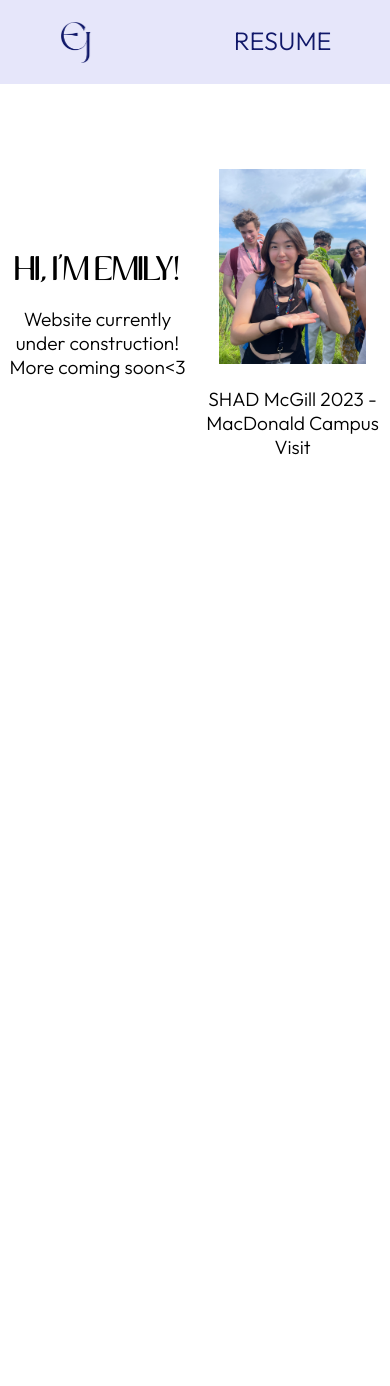
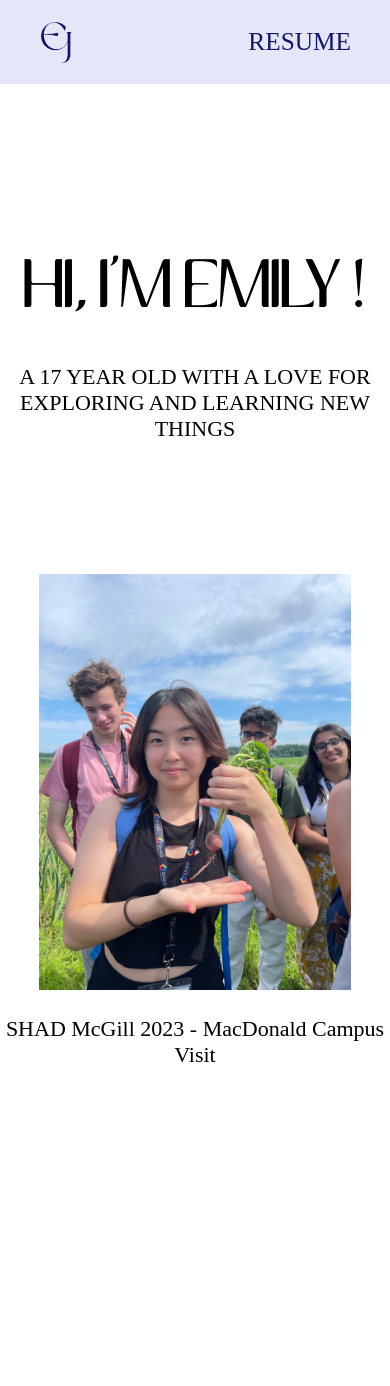
Before and after one commit to ej1ng/portfolio, a PHP site: page / in a window 390 px wide. Shown: the top 1386 px of the page. Run offline with PHP 8.4, Linux system fonts and the light colour scheme.

Commit message:
attempted responsive design

```diff
--- a/index.html
+++ b/index.html
@@ -4,6 +4,7 @@
 
     <head>
 		<meta charset="UTF-8" />
+        <meta name= "viewport" content="width=device-width, initial-scale=1.0">
 
         <title>Emily Jing</title>
 
@@ -33,24 +34,19 @@
             <div class="contentBlock">
                 <!--Introduction section-->
                 <div class="introContent">
-
                     <div class="leftBlock">
                         <div id="introText">
-                            HI, I'M EMILY!
+                            HI, I'M EMILY !
                         </div>
-                        <p id="bodyText">
-                            Website currently under construction!
-                            <br>More coming soon<3
-                        </p>
+                        <div class="descriptionBox" id="bodyText">
+                            A 17 YEAR OLD WITH A LOVE FOR EXPLORING AND LEARNING NEW THINGS
+                        </div>
                     </div>
-
 
                     <div class="rightBlock">
                         <img id="me" src="images/me.png">
-                        <p id="bodyText" padding-right: 11.5vh >SHAD McGill 2023 - MacDonald Campus Visit</p>
+                        <p id="bodyText">SHAD McGill 2023 - MacDonald Campus Visit</p>
                     </div>
-
-
                 </div>
 
 
--- a/styles.css
+++ b/styles.css
@@ -2,7 +2,6 @@
     font-family: 'Outfit';
     src: url(../fonts/Outfit-Light.ttf);
 }
-/* add another font */
 @font-face {
     font-family: 'Aubrey';
     src: url(../fonts/Aubrey.ttf);
@@ -28,7 +27,7 @@ body {
 }
 .navBar {
     display: flex;
-    width: 70vw;
+    width: 80vw;
     height: 7vh;
     align-items: center;
     justify-content: center;
@@ -36,14 +35,14 @@ body {
 }
 .navOptions {
     display: flex;
-    width: 50vw;
+    width: 55vw;
     height: 7vh;
     align-items: center;
     justify-content: right;
 }
 .navLogo {
     display: flex;
-    width: 20vw;
+    width: 25vw;
     height: 7vh;
     align-items: center;
     justify-content: left;
@@ -54,7 +53,7 @@ body {
 }
 .button {
     display: block;
-    font-family: Outfit;
+    font-family: Skia;
     color: #101769;
     text-align: center;
     text-decoration: none;
@@ -88,26 +87,33 @@ body {
 .leftBlock {
     height: 90vh;
     width: 50vw;
-    background-color: white;
+    display: block;
+}
+.descriptionBox {
+    display: block;
+    width: 50vh;
+    justify-content: center;
+    margin: auto;
+    padding-top: 5vh;
 }
 #introText {
-    font-size: max(4vw, 30px);
+    font-size: 9vh;
     font-family: Aubrey;
     color: black;
     animation: transitionIn 1s;
-    padding-top: 20vh;
+    padding-top: 28vh;
 }
 #bodyText {
-    font-size: max(1.2em, 11px);
-    font-family: Outfit;
+    font-size: 2.5vh;
+    font-family: Skia;
     color: black;
     animation: transitionIn 1s;
 }
 #me {
-    max-width: 75%;
-    max-height: 75%;
+    max-width: 80%;
+    max-height: 80%;
     animation: transitionIn 1s;
-    padding-top: 10vh;
+    padding-top: 8vh;
 }
 .expContent {
     display: flex;
@@ -124,8 +130,136 @@ body {
     }
 }
 
-/*  231942,
-    5E548E,
-    9F86C0,
-    BE95C4,
-    E0B1CB  */
+
+@media only screen and (max-width: 600px) {
+    .contentBlock{
+        display: block;
+        height: 200vh;
+        width: 100vw;
+    }
+    .introContent {
+        height: 90vh;
+        width: 100vw;
+        display: block;
+    }
+    .rightBlock {
+        height: 90vh;
+        width: 100vw;
+        display: block;
+    }
+    .leftBlock {
+        height: 50vh;
+        width: 100vw;
+        display: block;
+    }
+    #introText {
+        font-size: 60px;
+        font-family: Aubrey;
+        color: black;
+        animation: transitionIn 1s;
+        padding-top: 20vh;
+    }
+    #bodyText {
+        font-size: 22px;
+        font-family: Skia;
+        color: black;
+        animation: transitionIn 1s;
+    }
+    .descriptionBox {
+        display: block;
+        width: 380px;
+        justify-content: center;
+        margin: auto;
+    }
+}
+
+
+@media only screen and (min-width: 601px) and (max-width: 768px) {
+    .contentBlock{
+        display: block;
+        height: 200vh;
+        width: 100vw;
+    }
+    .introContent {
+        height: 90vh;
+        width: 100vw;
+        display: block;
+    }
+    .rightBlock {
+        height: 90vh;
+        width: 100vw;
+        display: block;
+    }
+    .leftBlock {
+        height: 50vh;
+        width: 100vw;
+        display: block;
+    }
+    #introText {
+        font-size: 9vh;
+        font-family: Aubrey;
+        color: black;
+        animation: transitionIn 1s;
+        padding-top: 20vh;
+    }
+}
+
+@media only screen and (min-width: 769px) and (max-width: 992px) {
+    .contentBlock{
+        display: block;
+        height: 200vh;
+        width: 100vw;
+    }
+    .introContent {
+        height: 90vh;
+        width: 100vw;
+        display: block;
+    }
+    .rightBlock {
+        height: 90vh;
+        width: 100vw;
+        display: block;
+    }
+    .leftBlock {
+        height: 50vh;
+        width: 100vw;
+        display: block;
+    }
+    #introText {
+        font-size: 9vh;
+        font-family: Aubrey;
+        color: black;
+        animation: transitionIn 1s;
+        padding-top: 20vh;
+    }
+}
+
+@media only screen and (min-width: 993px) and (max-width: 1200px) {
+    .contentBlock{
+        display: block;
+        height: 200vh;
+        width: 100vw;
+    }
+    .introContent {
+        height: 90vh;
+        width: 100vw;
+        display: block;
+    }
+    .rightBlock {
+        height: 90vh;
+        width: 100vw;
+        display: block;
+    }
+    .leftBlock {
+        height: 50vh;
+        width: 100vw;
+        display: block;
+    }
+    #introText {
+        font-size: 9vh;
+        font-family: Aubrey;
+        color: black;
+        animation: transitionIn 1s;
+        padding-top: 20vh;
+    }
+}
```
